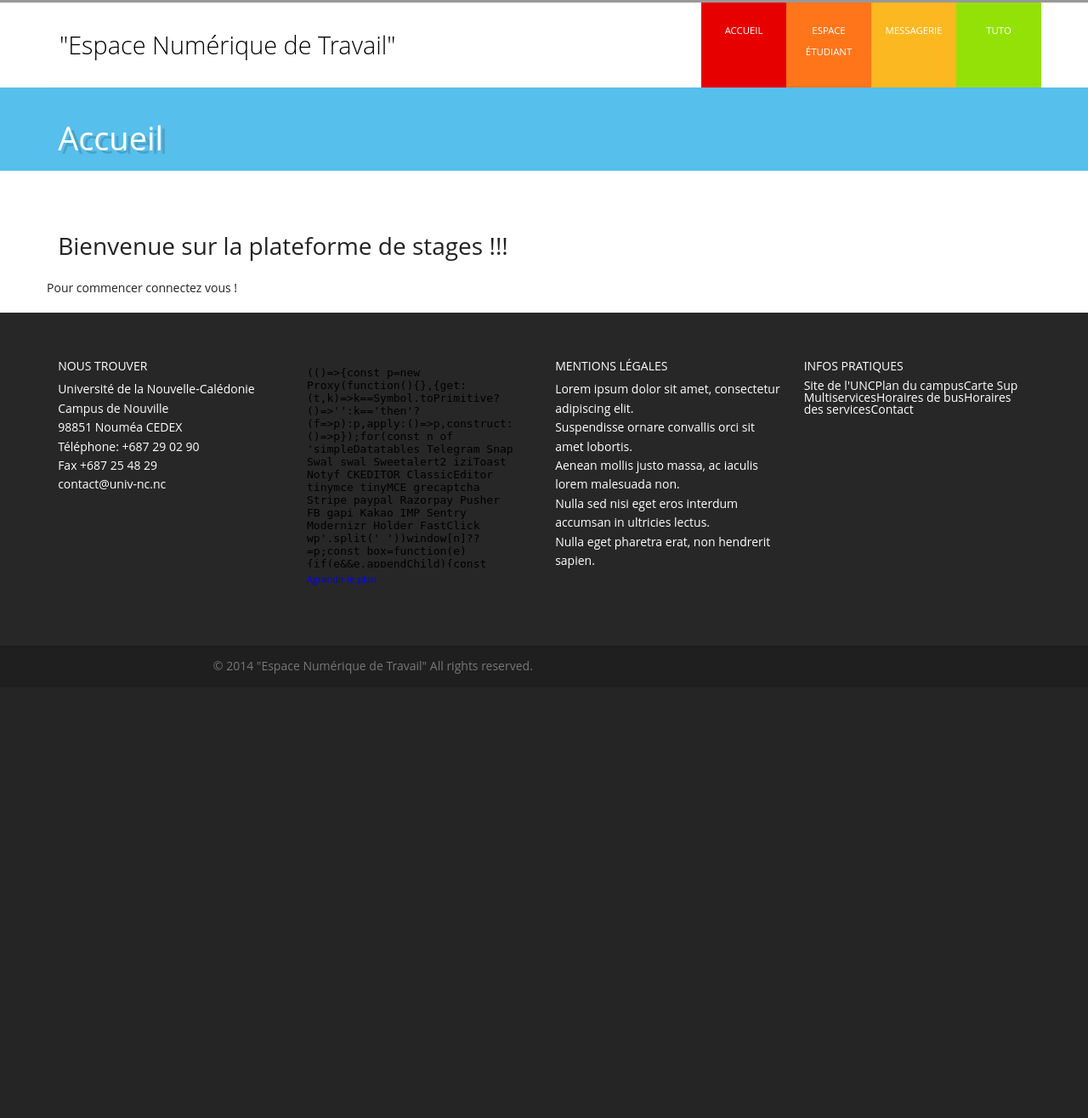
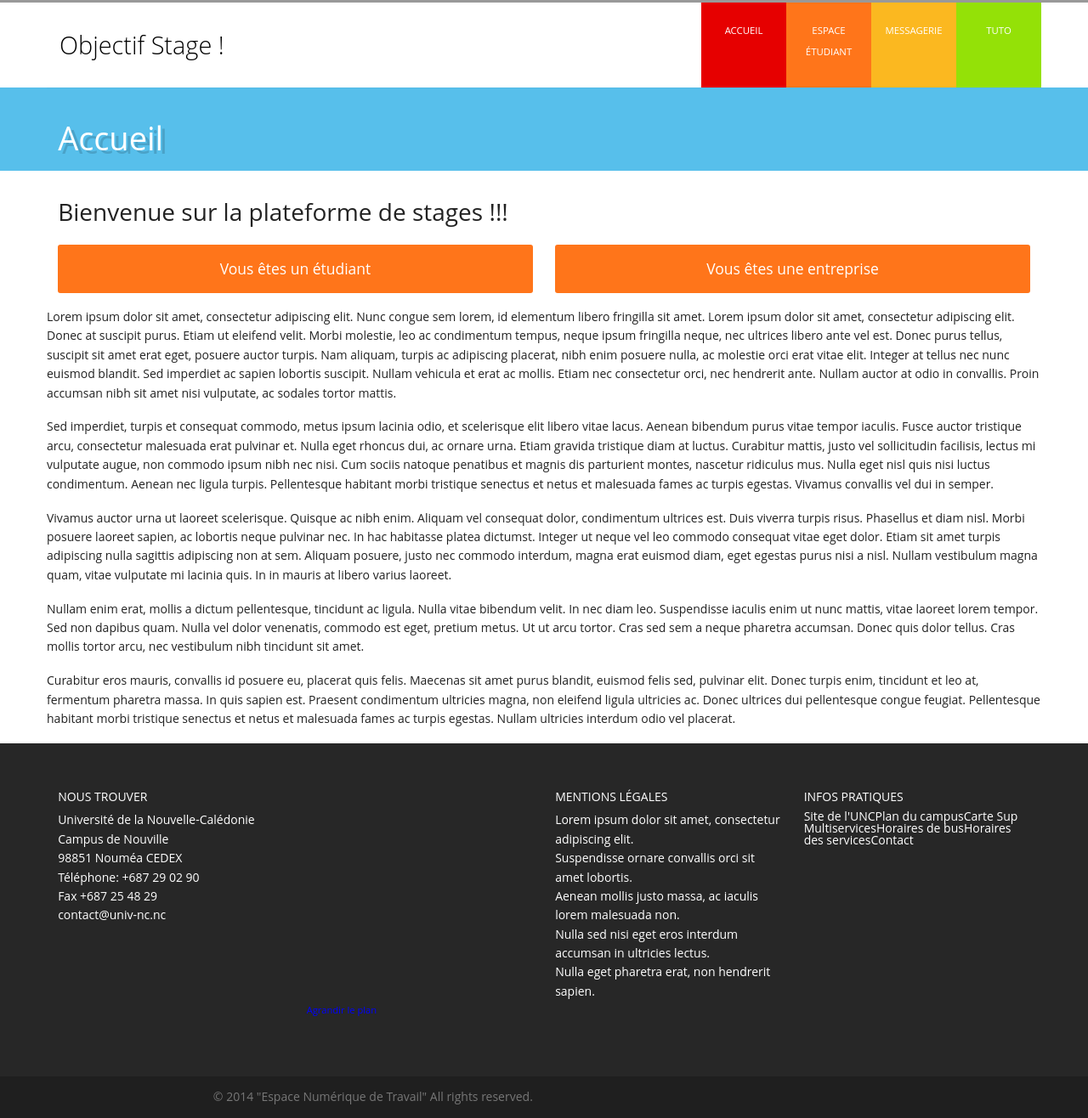
Before and after one commit to luisomoreau/objectif-stage, a PHP site: page /test.php in a window 1280 px wide. Shown: the whole page at 85% size. Before the commit the page ends 793 px from the top, so only its background shows below. Run offline with PHP 8.4, Linux system fonts and the light colour scheme; some libraries are stand-ins or nearby versions.

Commit message:
fichier type créé

```diff
--- a/scss/layout/_header.scss
+++ b/scss/layout/_header.scss
@@ -147,7 +147,7 @@
 
 
 .titlebar {
-  margin-bottom: 50px;
+  margin-bottom: 10px;
   .button.secondary {
     margin: 2px;
   }
--- a/test.php
+++ b/test.php
@@ -34,7 +34,7 @@
             <nav class="top-bar" data-options="">
                 <ul class="title-area">
                     <li class="name"><h1><a href="/" rel="home" title="&quot;Espace Numérique de Travail&quot;  Accueil"
-                                            class="active">&quot;Espace Numérique de Travail&quot; </a></h1></li>
+                                            class="active">Objectif Stage !</a></h1></li>
                     <li class="toggle-topbar menu-icon"><a href="#"><span>Menu</span></a></li>
                 </ul>
                 <section class="top-bar-section">
@@ -79,11 +79,32 @@
         </div>
     </section>
     <section class="row">
-        <p>
-            Pour commencer connectez vous !
-        </p>
+        <div class="large-6 column">
+            <a href="#" class="large button expand">Vous êtes un étudiant</a>
+        </div>
+        <div class="large-6 column">
+            <a href="#" class="large button expand">Vous êtes une entreprise</a>
+        </div>
     </section>
-
+    <section class="row">
+        <div class="large-12">
+            <p>
+                Lorem ipsum dolor sit amet, consectetur adipiscing elit. Nunc congue sem lorem, id elementum libero fringilla sit amet. Lorem ipsum dolor sit amet, consectetur adipiscing elit. Donec at suscipit purus. Etiam ut eleifend velit. Morbi molestie, leo ac condimentum tempus, neque ipsum fringilla neque, nec ultrices libero ante vel est. Donec purus tellus, suscipit sit amet erat eget, posuere auctor turpis. Nam aliquam, turpis ac adipiscing placerat, nibh enim posuere nulla, ac molestie orci erat vitae elit. Integer at tellus nec nunc euismod blandit. Sed imperdiet ac sapien lobortis suscipit. Nullam vehicula et erat ac mollis. Etiam nec consectetur orci, nec hendrerit ante. Nullam auctor at odio in convallis. Proin accumsan nibh sit amet nisi vulputate, ac sodales tortor mattis.
+            </p>
+            <p>
+                Sed imperdiet, turpis et consequat commodo, metus ipsum lacinia odio, et scelerisque elit libero vitae lacus. Aenean bibendum purus vitae tempor iaculis. Fusce auctor tristique arcu, consectetur malesuada erat pulvinar et. Nulla eget rhoncus dui, ac ornare urna. Etiam gravida tristique diam at luctus. Curabitur mattis, justo vel sollicitudin facilisis, lectus mi vulputate augue, non commodo ipsum nibh nec nisi. Cum sociis natoque penatibus et magnis dis parturient montes, nascetur ridiculus mus. Nulla eget nisl quis nisi luctus condimentum. Aenean nec ligula turpis. Pellentesque habitant morbi tristique senectus et netus et malesuada fames ac turpis egestas. Vivamus convallis vel dui in semper.
+            </p>
+            <p>
+                Vivamus auctor urna ut laoreet scelerisque. Quisque ac nibh enim. Aliquam vel consequat dolor, condimentum ultrices est. Duis viverra turpis risus. Phasellus et diam nisl. Morbi posuere laoreet sapien, ac lobortis neque pulvinar nec. In hac habitasse platea dictumst. Integer ut neque vel leo commodo consequat vitae eget dolor. Etiam sit amet turpis adipiscing nulla sagittis adipiscing non at sem. Aliquam posuere, justo nec commodo interdum, magna erat euismod diam, eget egestas purus nisi a nisl. Nullam vestibulum magna quam, vitae vulputate mi lacinia quis. In in mauris at libero varius laoreet.
+            </p>
+            <p>
+                Nullam enim erat, mollis a dictum pellentesque, tincidunt ac ligula. Nulla vitae bibendum velit. In nec diam leo. Suspendisse iaculis enim ut nunc mattis, vitae laoreet lorem tempor. Sed non dapibus quam. Nulla vel dolor venenatis, commodo est eget, pretium metus. Ut ut arcu tortor. Cras sed sem a neque pharetra accumsan. Donec quis dolor tellus. Cras mollis tortor arcu, nec vestibulum nibh tincidunt sit amet.
+            </p>
+            <p>
+                Curabitur eros mauris, convallis id posuere eu, placerat quis felis. Maecenas sit amet purus blandit, euismod felis sed, pulvinar elit. Donec turpis enim, tincidunt et leo at, fermentum pharetra massa. In quis sapien est. Praesent condimentum ultricies magna, non eleifend ligula ultricies ac. Donec ultrices dui pellentesque congue feugiat. Pellentesque habitant morbi tristique senectus et netus et malesuada fames ac turpis egestas. Nullam ultricies interdum odio vel placerat.
+            </p>
+        </div>
+    </section>
     <!--debut footer-->
     <section class="l-footer-columns">
         <div class="row">
@@ -152,7 +173,8 @@
         <div class="row">
 
             <div class="copyright large-6 text-right columns">
-                &copy; 2014 &quot;Espace Numérique de Travail&quot;  All rights reserved.        </div>
+                &copy; 2014 &quot;Espace Numérique de Travail&quot; All rights reserved.
+            </div>
         </div>
     </footer>
 </div>
```
Also changed, not shown: scss/custom.css.
